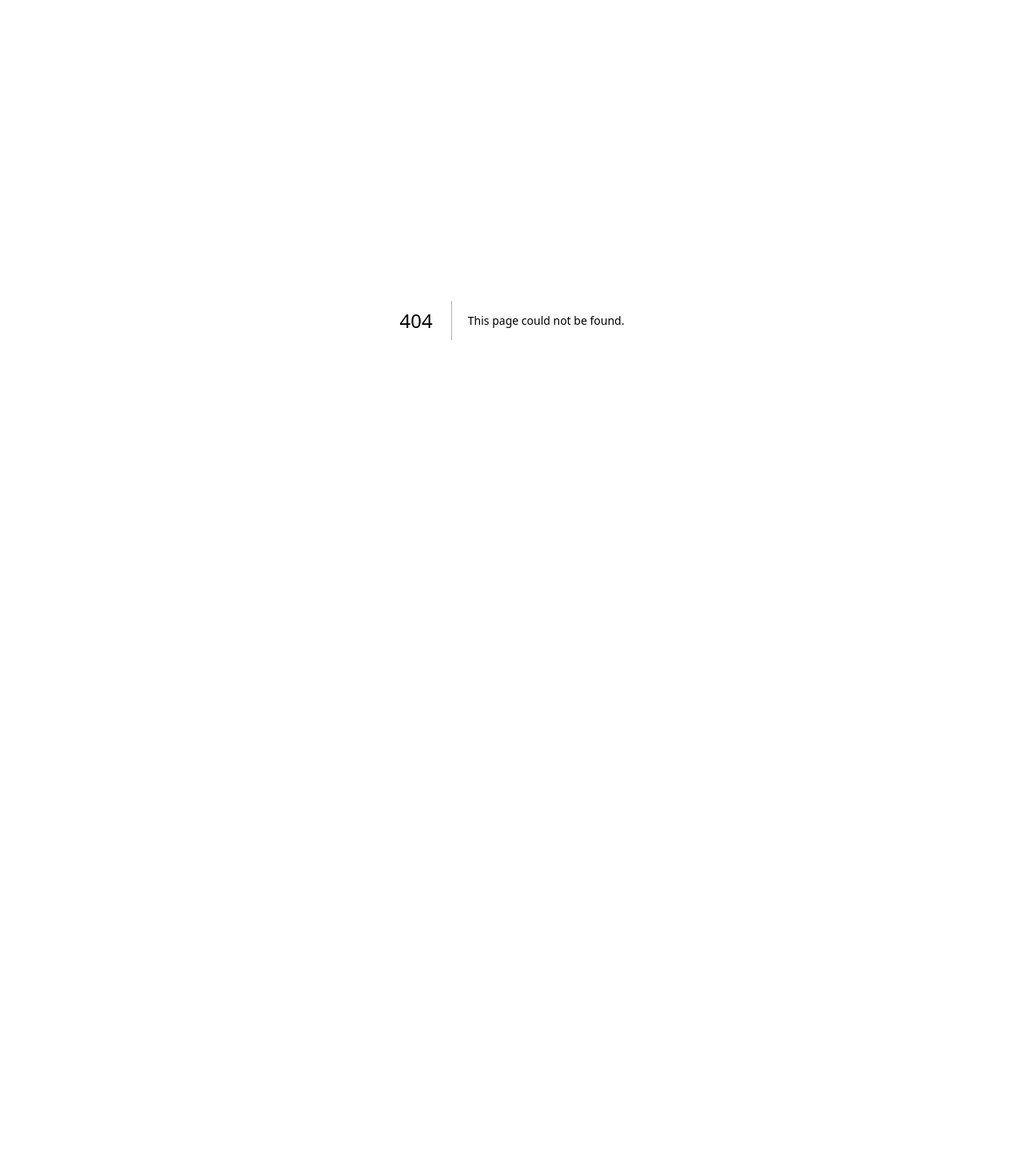
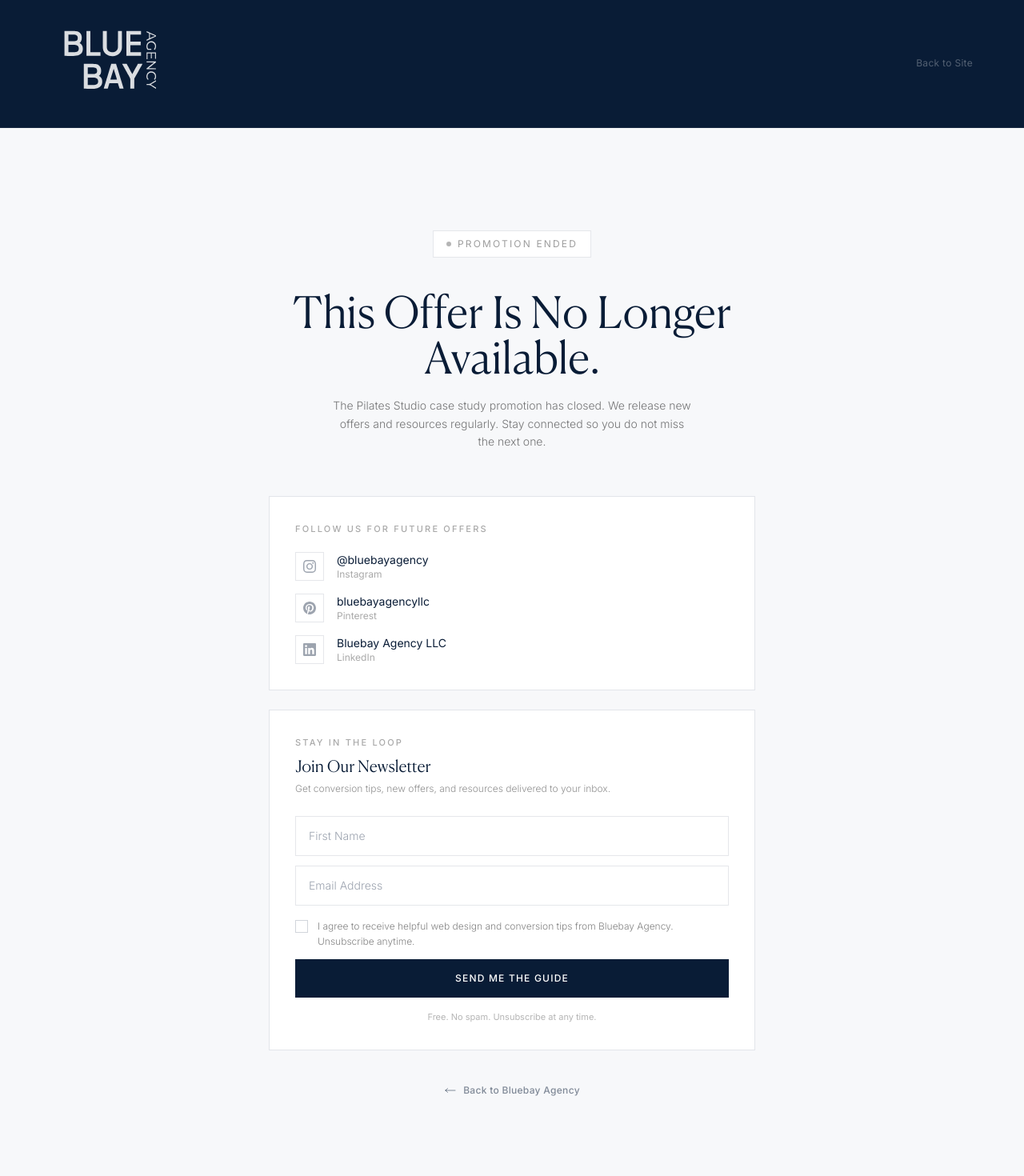
Before and after one commit to bluebayagency/bba, a Next.js app: page /pilates-case-study in a window 1280 px wide. Before the commit this address had no page. Shown: the top 1470 px of the page at 80% size. Before the commit the page ends 800 px from the top, so only its background shows below. Built offline with nearby package versions, Linux system fonts and the light colour scheme.

Commit message:
chore: update button size and add pilates case study page

```diff
--- /dev/null
+++ b/app/pilates-case-study/page.tsx
@@ -0,0 +1,148 @@
+import type { Metadata } from 'next'
+import ResourceDownloadForm from '@/components/ResourceDownloadForm'
+
+export const metadata: Metadata = {
+  title: 'Pilates Studio Case Study | Bluebay Agency',
+  description: 'This promotion has ended. Follow Bluebay Agency on social media or join our newsletter to be the first to know about future offers.',
+  robots: { index: false, follow: false },
+}
+
+export default function PilatesCaseStudyPage() {
+  return (
+    <>
+      {/* Header */}
+      <header className="bg-navy border-b border-white/[0.06] py-5 px-6 lg:px-8">
+        <div className="max-w-6xl mx-auto flex items-center justify-between">
+          <a href="/">
+            <img
+              src="/images/logos/bluebay-agency-secondary-blue.svg"
+              alt="Bluebay Agency"
+              style={{ filter: 'brightness(0) invert(1)', opacity: 0.85, width: '140px', height: 'auto' }}
+            />
+          </a>
+          <a
+            href="/"
+            className="font-sans text-xs text-white/30 hover:text-white/60 tracking-wide transition-colors duration-200"
+          >
+            Back to Site
+          </a>
+        </div>
+      </header>
+
+      {/* Main */}
+      <section className="bg-soft-white min-h-screen py-24 md:py-32">
+        <div className="max-w-2xl mx-auto px-6 lg:px-8 text-center">
+
+          {/* Status badge */}
+          <div className="inline-flex items-center gap-2 border border-gray-200 bg-white px-4 py-2 mb-10">
+            <div className="w-1.5 h-1.5 rounded-full bg-charcoal/30" />
+            <span className="font-sans text-xs text-charcoal/40 tracking-[0.18em] uppercase">Promotion Ended</span>
+          </div>
+
+          <h1
+            className="font-canela-deck font-light text-navy leading-[1.05] mb-5"
+            style={{ fontSize: 'clamp(2rem, 5vw, 3.4rem)' }}
+          >
+            This Offer Is No Longer Available.
+          </h1>
+
+          <p className="font-sans font-light text-charcoal/55 text-sm leading-relaxed mb-14 max-w-md mx-auto">
+            The Pilates Studio case study promotion has closed. We release new offers and resources regularly. Stay connected so you do not miss the next one.
+          </p>
+
+          {/* Social links */}
+          <div className="bg-white border border-gray-border p-8 mb-6 text-left">
+            <p className="font-sans text-[11px] font-medium text-charcoal/35 tracking-[0.2em] uppercase mb-5">Follow Us for Future Offers</p>
+            <div className="space-y-4">
+              <a
+                href="https://www.instagram.com/bluebayagency/"
+                target="_blank"
+                rel="noopener noreferrer"
+                className="flex items-center gap-4 group"
+              >
+                <div className="w-9 h-9 border border-gray-200 flex items-center justify-center flex-shrink-0 group-hover:border-navy/30 transition-colors duration-200">
+                  <svg className="w-4 h-4 text-navy/40" fill="currentColor" viewBox="0 0 24 24">
+                    <path d="M12 2.163c3.204 0 3.584.012 4.85.07 3.252.148 4.771 1.691 4.919 4.919.058 1.265.069 1.645.069 4.849 0 3.205-.012 3.584-.069 4.849-.149 3.225-1.664 4.771-4.919 4.919-1.266.058-1.644.07-4.85.07-3.204 0-3.584-.012-4.849-.07-3.26-.149-4.771-1.699-4.919-4.92-.058-1.265-.07-1.644-.07-4.849 0-3.204.013-3.583.07-4.849.149-3.227 1.664-4.771 4.919-4.919 1.266-.057 1.645-.069 4.849-.069zm0-2.163c-3.259 0-3.667.014-4.947.072-4.358.2-6.78 2.618-6.98 6.98-.059 1.281-.073 1.689-.073 4.948 0 3.259.014 3.668.072 4.948.2 4.358 2.618 6.78 6.98 6.98 1.281.058 1.689.072 4.948.072 3.259 0 3.668-.014 4.948-.072 4.354-.2 6.782-2.618 6.979-6.98.059-1.28.073-1.689.073-4.948 0-3.259-.014-3.667-.072-4.947-.196-4.354-2.617-6.78-6.979-6.98-1.281-.059-1.69-.073-4.949-.073zm0 5.838c-3.403 0-6.162 2.759-6.162 6.162s2.759 6.163 6.162 6.163 6.162-2.759 6.162-6.163c0-3.403-2.759-6.162-6.162-6.162zm0 10.162c-2.209 0-4-1.79-4-4 0-2.209 1.791-4 4-4s4 1.791 4 4c0 2.21-1.791 4-4 4zm6.406-11.845c-.796 0-1.441.645-1.441 1.44s.645 1.44 1.441 1.44c.795 0 1.439-.645 1.439-1.44s-.644-1.44-1.439-1.44z"/>
+                  </svg>
+                </div>
+                <div>
+                  <p className="font-sans text-sm text-navy group-hover:text-navy/70 transition-colors duration-200">@bluebayagency</p>
+                  <p className="font-sans text-xs text-charcoal/35">Instagram</p>
+                </div>
+              </a>
+
+              <a
+                href="https://www.pinterest.com/bluebayagencyllc/"
+                target="_blank"
+                rel="noopener noreferrer"
+                className="flex items-center gap-4 group"
+              >
+                <div className="w-9 h-9 border border-gray-200 flex items-center justify-center flex-shrink-0 group-hover:border-navy/30 transition-colors duration-200">
+                  <svg className="w-4 h-4 text-navy/40" fill="currentColor" viewBox="0 0 24 24">
+                    <path d="M12 0C5.373 0 0 5.373 0 12c0 5.084 3.163 9.426 7.627 11.174-.105-.949-.2-2.405.042-3.441.218-.937 1.407-5.965 1.407-5.965s-.359-.719-.359-1.782c0-1.668.967-2.914 2.171-2.914 1.023 0 1.518.769 1.518 1.69 0 1.029-.655 2.568-.994 3.995-.283 1.194.599 2.169 1.777 2.169 2.133 0 3.772-2.249 3.772-5.495 0-2.873-2.064-4.882-5.012-4.882-3.414 0-5.418 2.561-5.418 5.207 0 1.031.397 2.138.893 2.738a.36.36 0 0 1 .083.345l-.333 1.36c-.053.22-.174.267-.402.161-1.499-.698-2.436-2.889-2.436-4.649 0-3.785 2.75-7.262 7.929-7.262 4.163 0 7.398 2.967 7.398 6.931 0 4.136-2.607 7.464-6.227 7.464-1.216 0-2.359-.632-2.75-1.378l-.748 2.853c-.271 1.043-1.002 2.35-1.492 3.146C9.57 23.812 10.763 24 12 24c6.627 0 12-5.373 12-12S18.627 0 12 0z"/>
+                  </svg>
+                </div>
+                <div>
+                  <p className="font-sans text-sm text-navy group-hover:text-navy/70 transition-colors duration-200">bluebayagencyllc</p>
+                  <p className="font-sans text-xs text-charcoal/35">Pinterest</p>
+                </div>
+              </a>
+
+              <a
+                href="https://www.linkedin.com/company/bluebay-agency-llc"
+                target="_blank"
+                rel="noopener noreferrer"
+                className="flex items-center gap-4 group"
+              >
+                <div className="w-9 h-9 border border-gray-200 flex items-center justify-center flex-shrink-0 group-hover:border-navy/30 transition-colors duration-200">
+                  <svg className="w-4 h-4 text-navy/40" fill="currentColor" viewBox="0 0 24 24">
+                    <path d="M20.447 20.452h-3.554v-5.569c0-1.328-.027-3.037-1.852-3.037-1.853 0-2.136 1.445-2.136 2.939v5.667H9.351V9h3.414v1.561h.046c.477-.9 1.637-1.85 3.37-1.85 3.601 0 4.267 2.37 4.267 5.455v6.286zM5.337 7.433a2.062 2.062 0 0 1-2.063-2.065 2.064 2.064 0 1 1 2.063 2.065zm1.782 13.019H3.555V9h3.564v11.452zM22.225 0H1.771C.792 0 0 .774 0 1.729v20.542C0 23.227.792 24 1.771 24h20.451C23.2 24 24 23.227 24 22.271V1.729C24 .774 23.2 0 22.222 0h.003z"/>
+                  </svg>
+                </div>
+                <div>
+                  <p className="font-sans text-sm text-navy group-hover:text-navy/70 transition-colors duration-200">Bluebay Agency LLC</p>
+                  <p className="font-sans text-xs text-charcoal/35">LinkedIn</p>
+                </div>
+              </a>
+            </div>
+          </div>
+
+          {/* Newsletter */}
+          <div className="bg-white border border-gray-border p-8 mb-10 text-left">
+            <p className="font-sans text-[11px] font-medium text-charcoal/35 tracking-[0.2em] uppercase mb-2">Stay in the Loop</p>
+            <h2 className="font-canela-deck font-light text-xl text-navy mb-1">Join Our Newsletter</h2>
+            <p className="font-sans font-light text-xs text-charcoal/45 leading-relaxed mb-6">
+              Get conversion tips, new offers, and resources delivered to your inbox.
+            </p>
+            <ResourceDownloadForm />
+          </div>
+
+          {/* Back to site */}
+          <a
+            href="/"
+            className="inline-flex items-center gap-2 font-sans text-xs font-medium text-navy/50 hover:text-navy tracking-wide transition-colors duration-200 group"
+          >
+            <svg className="w-4 h-4 group-hover:-translate-x-1 transition-transform duration-200" fill="none" viewBox="0 0 24 24" stroke="currentColor" strokeWidth={1.5}>
+              <path strokeLinecap="round" strokeLinejoin="round" d="M6.75 15.75L3 12m0 0l3.75-3.75M3 12h18" />
+            </svg>
+            Back to Bluebay Agency
+          </a>
+
+        </div>
+      </section>
+
+      {/* Footer */}
+      <div className="bg-navy border-t border-white/[0.06] py-8 px-6 lg:px-8">
+        <div className="max-w-6xl mx-auto flex flex-col sm:flex-row items-center justify-between gap-4">
+          <p className="font-sans text-xs text-white/20">
+            &copy; {new Date().getFullYear()} Bluebay Agency, LLC. All rights reserved.
+          </p>
+          <div className="flex items-center gap-6">
+            <a href="/privacy-policy" className="font-sans text-xs text-white/20 hover:text-white/40 transition-colors duration-200">Privacy Policy</a>
+            <a href="/terms-and-conditions" className="font-sans text-xs text-white/20 hover:text-white/40 transition-colors duration-200">Terms</a>
+          </div>
+        </div>
+      </div>
+    </>
+  )
+}
--- a/components/FAQ.tsx
+++ b/components/FAQ.tsx
@@ -66,7 +66,7 @@ export default function FAQ() {
         <ScrollReveal delay={2}>
           <div className="mt-14 text-center">
             <p className="font-sans text-sm text-charcoal/40 mb-4">{t('faq.still_question')}</p>
-            <a href="#contact" className="inline-flex items-center gap-2 font-sans text-sm font-medium text-navy border border-navy/30 hover:bg-navy hover:text-white px-6 py-3 transition-all duration-300">
+            <a href="#contact" className="inline-flex items-center justify-center gap-2 font-sans text-sm font-medium text-navy border border-navy/30 hover:bg-navy hover:text-white px-8 py-4 transition-all duration-300 w-full sm:w-auto">
               {t('faq.ask_cta')}
             </a>
           </div>
--- a/components/FinalCTA.tsx
+++ b/components/FinalCTA.tsx
@@ -51,7 +51,7 @@ export default function FinalCTA() {
           <div className="flex flex-col sm:flex-row items-center justify-center gap-4">
             <a
               href="#contact"
-              className="inline-flex items-center gap-2 bg-white text-navy hover:bg-white/90 font-sans text-sm font-medium px-10 py-4 transition-all duration-300 tracking-wide group"
+              className="inline-flex items-center justify-center gap-2 bg-white text-navy hover:bg-white/90 font-sans text-sm font-medium px-8 py-4 transition-all duration-300 tracking-wide group w-full sm:w-auto"
             >
               {t('finalCta.cta_primary')}
               <svg className="w-4 h-4 group-hover:translate-x-1 transition-transform duration-200" fill="none" viewBox="0 0 24 24" stroke="currentColor" strokeWidth={1.5}>
@@ -60,7 +60,7 @@ export default function FinalCTA() {
             </a>
             <a
               href="#contact"
-              className="inline-flex items-center gap-2 border border-white/20 hover:border-french-blue/40 text-white/70 hover:text-white font-sans text-sm font-light px-8 py-4 transition-all duration-300 tracking-wide"
+              className="inline-flex items-center justify-center gap-2 border border-white/20 hover:border-french-blue/40 text-white/70 hover:text-white font-sans text-sm font-light px-8 py-4 transition-all duration-300 tracking-wide w-full sm:w-auto"
             >
               {t('finalCta.cta_secondary')}
             </a>
--- a/components/Hero.tsx
+++ b/components/Hero.tsx
@@ -57,7 +57,7 @@ export default function Hero() {
           <div className="flex flex-col sm:flex-row gap-4 mb-16 opacity-0 animate-fade-up-delay-2">
             <a
               href="#contact"
-              className="inline-flex items-center justify-center gap-2 bg-white text-navy font-sans text-sm font-medium px-8 py-4 transition-all duration-300 tracking-wide group hover:bg-white/90"
+              className="inline-flex items-center justify-center gap-2 bg-white text-navy font-sans text-sm font-medium px-8 py-4 transition-all duration-300 tracking-wide group hover:bg-white/90 w-full sm:w-auto"
             >
               {t('hero.cta_primary')}
               <svg className="w-4 h-4 group-hover:translate-x-1 transition-transform duration-200" fill="none" viewBox="0 0 24 24" stroke="currentColor" strokeWidth={1.5}>
@@ -66,7 +66,7 @@ export default function Hero() {
             </a>
             <a
               href="#pricing"
-              className="inline-flex items-center justify-center border border-white/30 hover:border-white/60 text-white font-sans text-sm font-light px-8 py-4 transition-all duration-300 tracking-wide backdrop-blur-sm"
+              className="inline-flex items-center justify-center border border-white/30 hover:border-white/60 text-white font-sans text-sm font-light px-8 py-4 transition-all duration-300 tracking-wide backdrop-blur-sm w-full sm:w-auto"
             >
               {t('hero.cta_secondary')}
             </a>
--- a/components/Portfolio.tsx
+++ b/components/Portfolio.tsx
@@ -155,7 +155,7 @@ export default function Portfolio() {
           <div className="mt-8 text-center">
             <a
               href="#contact"
-              className="inline-flex items-center gap-2 font-sans text-sm font-medium text-white/60 border border-white/20 hover:border-white/50 hover:text-white px-6 py-3 transition-all duration-300"
+              className="inline-flex items-center justify-center gap-2 font-sans text-sm font-medium text-white/60 border border-white/20 hover:border-white/50 hover:text-white px-8 py-4 transition-all duration-300 w-full sm:w-auto"
             >
               {t('portfolio.more_cta')}
             </a>
--- a/components/Pricing.tsx
+++ b/components/Pricing.tsx
@@ -290,7 +290,7 @@ export default function Pricing() {
             </div>
             <a
               href="#contact"
-              className="flex-shrink-0 inline-flex items-center gap-2 border border-navy text-navy font-sans text-sm font-medium px-7 py-3.5 hover:bg-navy hover:text-white transition-all duration-300 tracking-wide whitespace-nowrap"
+              className="inline-flex items-center justify-center gap-2 border border-navy text-navy font-sans text-sm font-medium px-8 py-4 hover:bg-navy hover:text-white transition-all duration-300 tracking-wide w-full md:w-auto"
             >
               {t('pricing.custom_cta')}
               <svg className="w-4 h-4" fill="none" viewBox="0 0 24 24" stroke="currentColor" strokeWidth={1.5}>
--- a/components/Process.tsx
+++ b/components/Process.tsx
@@ -67,7 +67,7 @@ export default function Process() {
           <div className="mt-16 text-center">
             <a
               href="#contact"
-              className="inline-flex items-center gap-2 font-sans text-sm font-medium text-navy border border-navy hover:bg-navy hover:text-white px-8 py-3.5 transition-all duration-300"
+              className="inline-flex items-center justify-center gap-2 font-sans text-sm font-medium text-navy border border-navy hover:bg-navy hover:text-white px-8 py-4 transition-all duration-300 w-full sm:w-auto"
             >
               {t('process.cta')}
               <svg className="w-4 h-4" fill="none" viewBox="0 0 24 24" stroke="currentColor" strokeWidth={1.5}>
```
